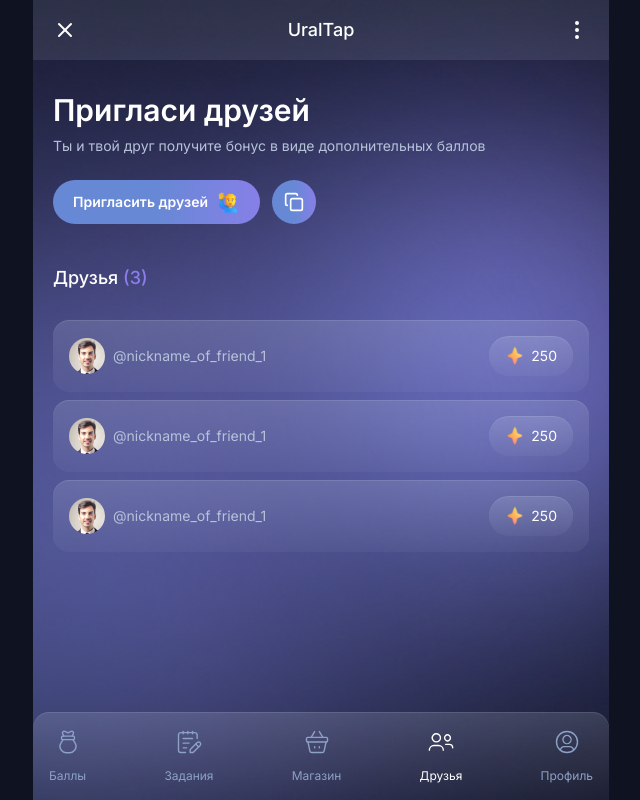
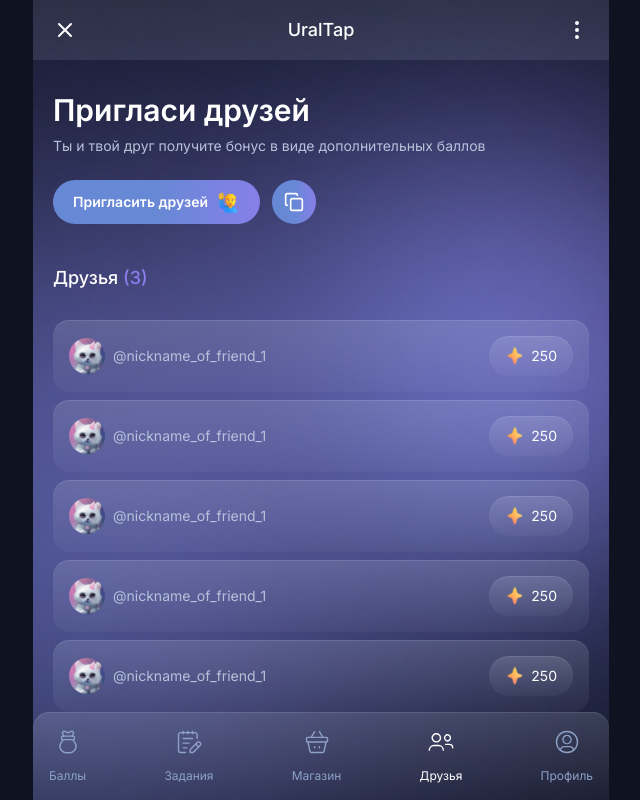
Before and after one commit to latipov-kama/ural-tap, a React (Vite) app: page /friends in a window 1280 px wide. Shown: the whole page, without its empty margins (319-959 px from the left). Built offline with nearby package versions, Linux system fonts and the light colour scheme.

Commit message:
some fixes

```diff
--- a/src/screens/friends/Friends.tsx
+++ b/src/screens/friends/Friends.tsx
@@ -3,7 +3,7 @@ import Badge from "../../components/ui/badge/Badge";
 import Button from "../../components/ui/button/Button";
 import man_raising_hand from "../../assets/man-raising-hand.svg";
 import sparkles from "../../assets/sparkles.svg"
-import friend from "../../assets/friend.png"
+import friend from "../../assets/friend.svg"
 
 const Friends = () => {
   return (
@@ -31,7 +31,7 @@ const Friends = () => {
         </div>
 
         <div className="py-5">
-          {[0, 1, 2].map((item: number) => (
+          {[0, 1, 2, 3, 4, 5].map((item: number) => (
             <div
               key={item}
               className="gradient_bg flex items-center justify-between gap-3 mt-2 p-4 rounded-2xl"
--- a/src/screens/profile/Profile.tsx
+++ b/src/screens/profile/Profile.tsx
@@ -3,7 +3,7 @@ import notification from "../../assets/notification.svg";
 import questions from "../../assets/questions.svg";
 import privacy_policy from "../../assets/privacy-policy.svg";
 import book from "../../assets/book.svg";
-import friend from "../../assets/friend.png"
+import friend from "../../assets/friend.svg"
 import { ChevronRight } from "lucide-react";
 import Toggle from "../../components/ui/toggle/Toggle";
 import { useState } from "react";
@@ -51,7 +51,7 @@ const Profile = () => {
         </div>
       </div>
 
-      <div className="mt-7">
+      <div className="py-8">
         <div
           className="flex items-center justify-between py-4 border-t border-[#8DA0C63D]"
           onClick={() => handleToggle()}
```
Also changed, not shown: src/assets/friend.png (deleted), src/assets/friend.svg (added).
